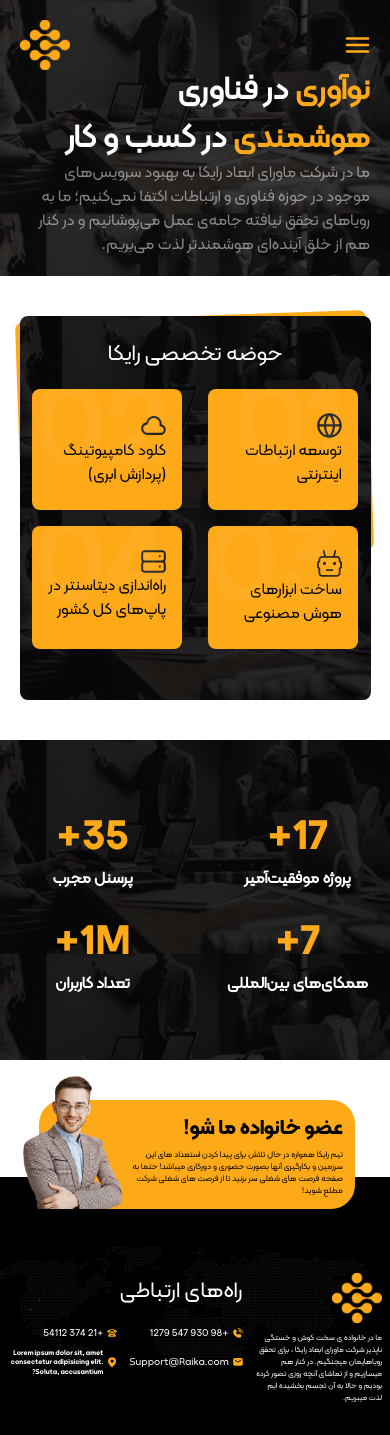
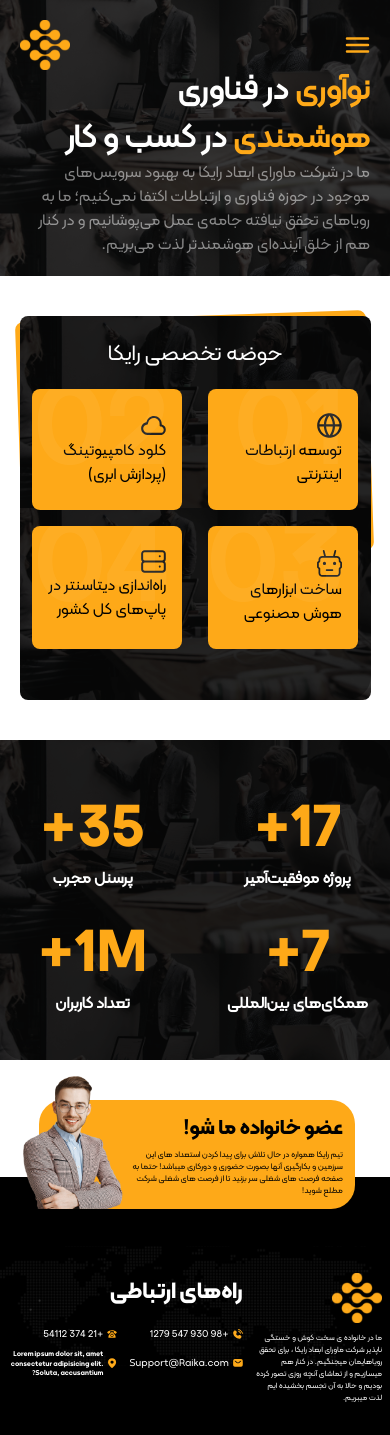
Before and after one commit to mahjs/Rayka-Main, a Next.js app: page / in a window 390 px wide. Built offline with nearby package versions, Linux system fonts and the light colour scheme.

Commit message:
ui bug fixes

```diff
--- a/src/app/globals.css
+++ b/src/app/globals.css
@@ -111,15 +111,6 @@ body {
   direction: rtl;
 }
 
-/* header-1 {
-  font-family: "KalamehBold";
-  font-size: large;
-  @media screen and (max-width: 768px) {
-    font-size: medium;
-
-  }
-} */
-
 .btn-send {
   @apply Btn  relative ml-6 overflow-hidden rounded-lg bg-primary px-14 py-3.5 text-center text-black duration-300 hover:bg-[#111111] hover:text-primary focus:outline-none focus:ring-4 focus:ring-[#111111] dark:bg-primary dark:hover:bg-[#111111] dark:focus:ring-primary;
 }
@@ -175,7 +166,7 @@ body {
   font-size: 2.85375rem;
   line-height: 150.5%;
   @media screen and (max-width: 758px) {
-    font-size: 2.53rem;
+    font-size: 1.43rem;
   }
 }
 
@@ -269,6 +260,9 @@ body {
   font-family: "KalamehBold";
   font-size: 7.56819rem;
   line-height: 140%;
+  @media screen and (max-width: 758px) {
+    font-size: 3.63rem;
+  }
 }
 
 .number-1 {
--- a/src/components/HeroSection.tsx
+++ b/src/components/HeroSection.tsx
@@ -16,7 +16,7 @@ const HeroSection: React.FC<Props> = ({
   return (
     <div className="flex h-[500px] items-center justify-center bg-main-image">
       <div className="z-10 text-center">
-        <h1 className="mb-4 text-8xl font-extrabold		 text-white	">{heading}</h1>
+        <h1 className="header-1 mb-4 font-extrabold	text-white	">{heading}</h1>
         <h2 className="text-3xl font-medium text-gray-400	">
           {subHeading}{" "}
           <span className="text-3xl font-medium text-primary">
--- a/src/components/dashboard/InfoText.tsx
+++ b/src/components/dashboard/InfoText.tsx
@@ -50,7 +50,7 @@ const InfoText: FC<Props> = ({ title, text, unit }) => {
 
   return (
     <div ref={numberRef} className="flex-col items-center justify-center gap-5">
-      <p className="header-6 text-center font-bold text-[#FEA918] md:text-[6rem]">
+      <p className="number text-center font-bold text-[#FEA918] md:text-[6rem]">
         {showValue}
         {unit ? unit : ""}+
       </p>
--- a/src/components/footer/index.tsx
+++ b/src/components/footer/index.tsx
@@ -27,7 +27,7 @@ const Footer = () => {
         </div>
 
         <div className="flex flex-col gap-5 text-white">
-          <h3 className="header-4">راه‌های ارتباطی</h3>
+          <h3 className="header-6">راه‌های ارتباطی</h3>
           <div className="Body-3 grid grid-cols-2 gap-2 md:flex md:flex-col md:gap-5">
             <div className="flex items-center gap-1 md:gap-3 ">
               <Image
```
